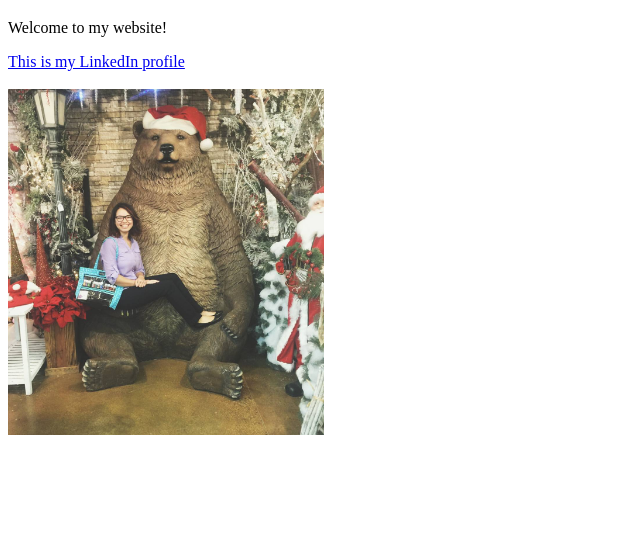
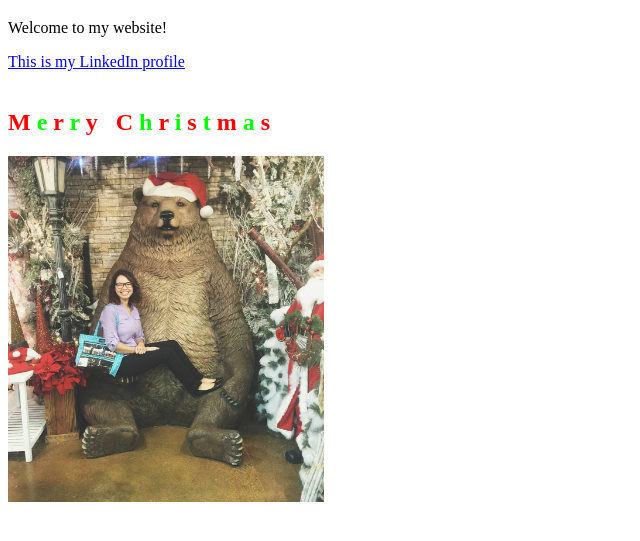
Before and after one commit to arielpankratz/arielpankratz.github.io, a plain HTML site: page index.html in a window 1280 px wide. Shown: the part 61-602 px from the top of the page, without its empty margins (0-640 px from the left). Drawn offline with Linux system fonts and the light colour scheme.

Commit message:
Christmas

```diff
--- a/index.html
+++ b/index.html
@@ -6,6 +6,24 @@
             <a href="https://www.linkedin.com/in/ariel-pankratz-4791a869/" >This is my LinkedIn profile</a>
                <br>
                 <br>
+                <h2>
+                   <font color=#FF0000>M</font>
+                   <font color=#00FF00>e</font>
+                   <font color=#FF0000>r</font>
+                   <font color=#00FF00>r</font>
+                   <font color=#FF0000>y</font>
+                   &nbsp;
+                   <font color=#FF0000>C</font>
+                   <font color=#00FF00>h</font>
+                   <font color=#FF0000>r</font>
+                   <font color=#00FF00>i</font>
+                   <font color=#FF0000>s</font>
+                   <font color=#00FF00>t</font>
+                   <font color=#FF0000>m</font>
+                   <font color=#00FF00>a</font>
+                   <font color=#FF0000>s</font>
+                </h2>
+
                 <img src="img/Bear.jpg" width="25%" height="25%">
         </body>
     </html>
```
